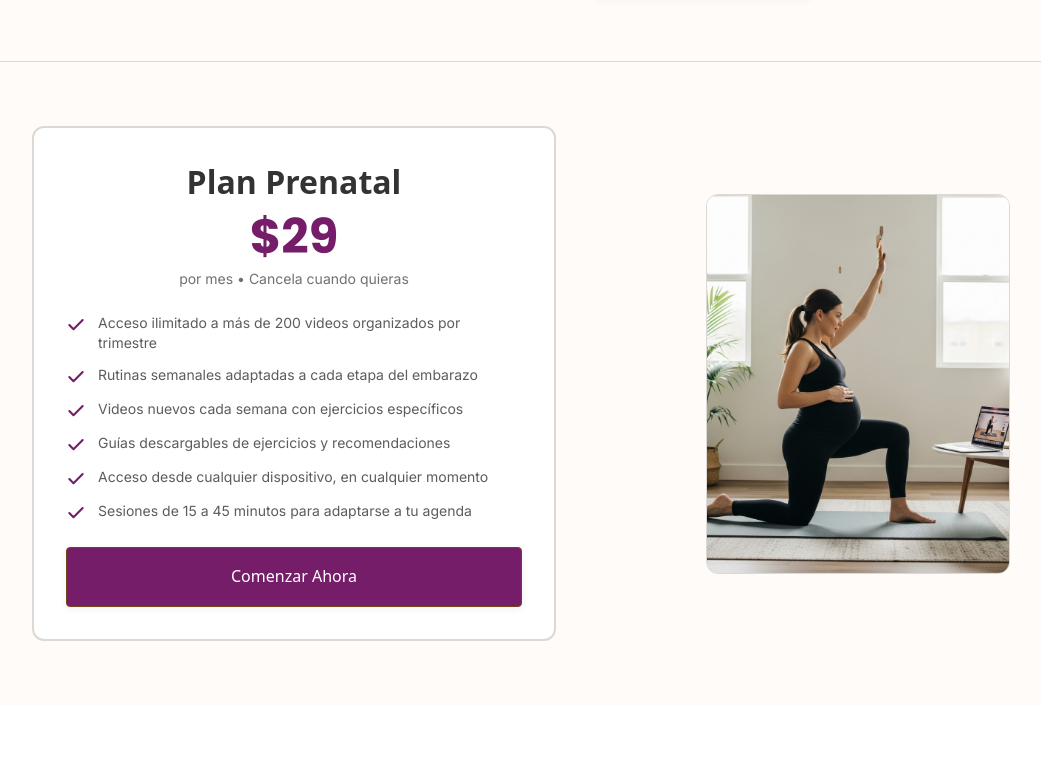
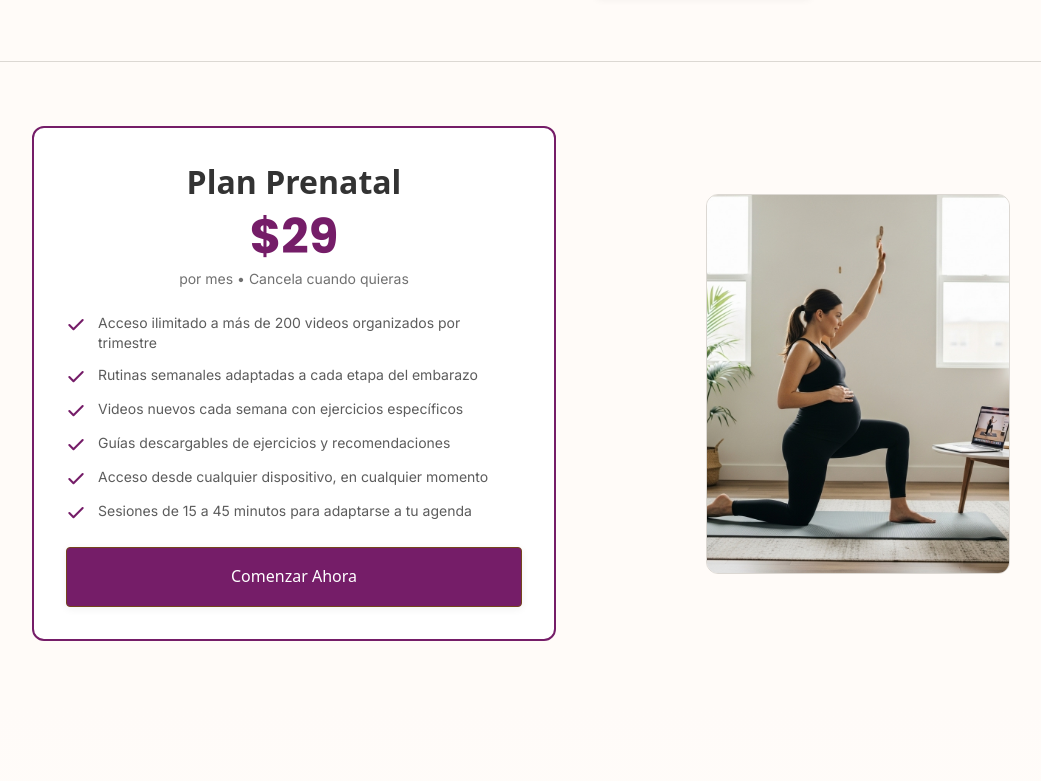
Before and after one commit to matiasreta/pilates-platform, a Next.js app: page / in a window 1280 px wide. Shown: the part 1460-2241 px from the top of the page, without its empty margins (64-1105 px from the left). Built offline with nearby package versions, Linux system fonts and the light colour scheme.

Commit message:
new design

```diff
--- a/src/components/FAQ.tsx
+++ b/src/components/FAQ.tsx
@@ -39,7 +39,7 @@ export default function FAQ() {
     };
 
     return (
-        <section className="relative bg-white py-12 lg:py-16">
+        <section className="relative bg-gradient-to-b from-[#FFFBF8] to-[#FFFFFF] py-12 lg:py-16">
             <div className="mx-auto max-w-3xl px-6 lg:px-8">
                 {/* Header */}
                 <motion.div
--- a/src/components/Pricing.tsx
+++ b/src/components/Pricing.tsx
@@ -25,7 +25,7 @@ export default function Pricing() {
                         whileInView={{ opacity: 1, x: 0 }}
                         viewport={{ once: true }}
                         transition={{ duration: 0.7 }}
-                        className="relative rounded-lg bg-white border-2 border-[#DCD8D3] p-8"
+                        className="relative rounded-lg bg-white border-2 border-[#751D68] p-8"
                     >
                         {/* Plan Header */}
                         <div className="text-center mb-6">
```
